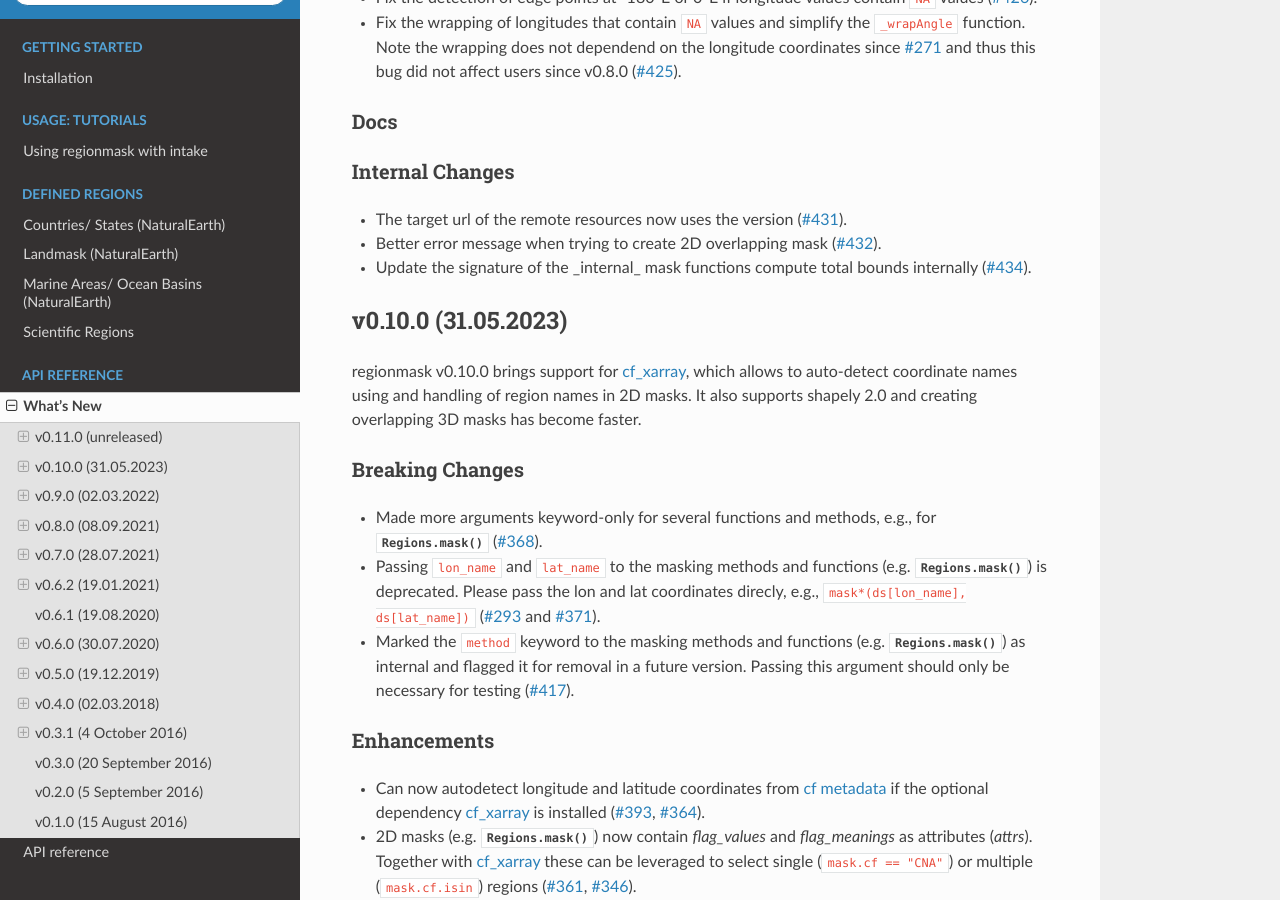
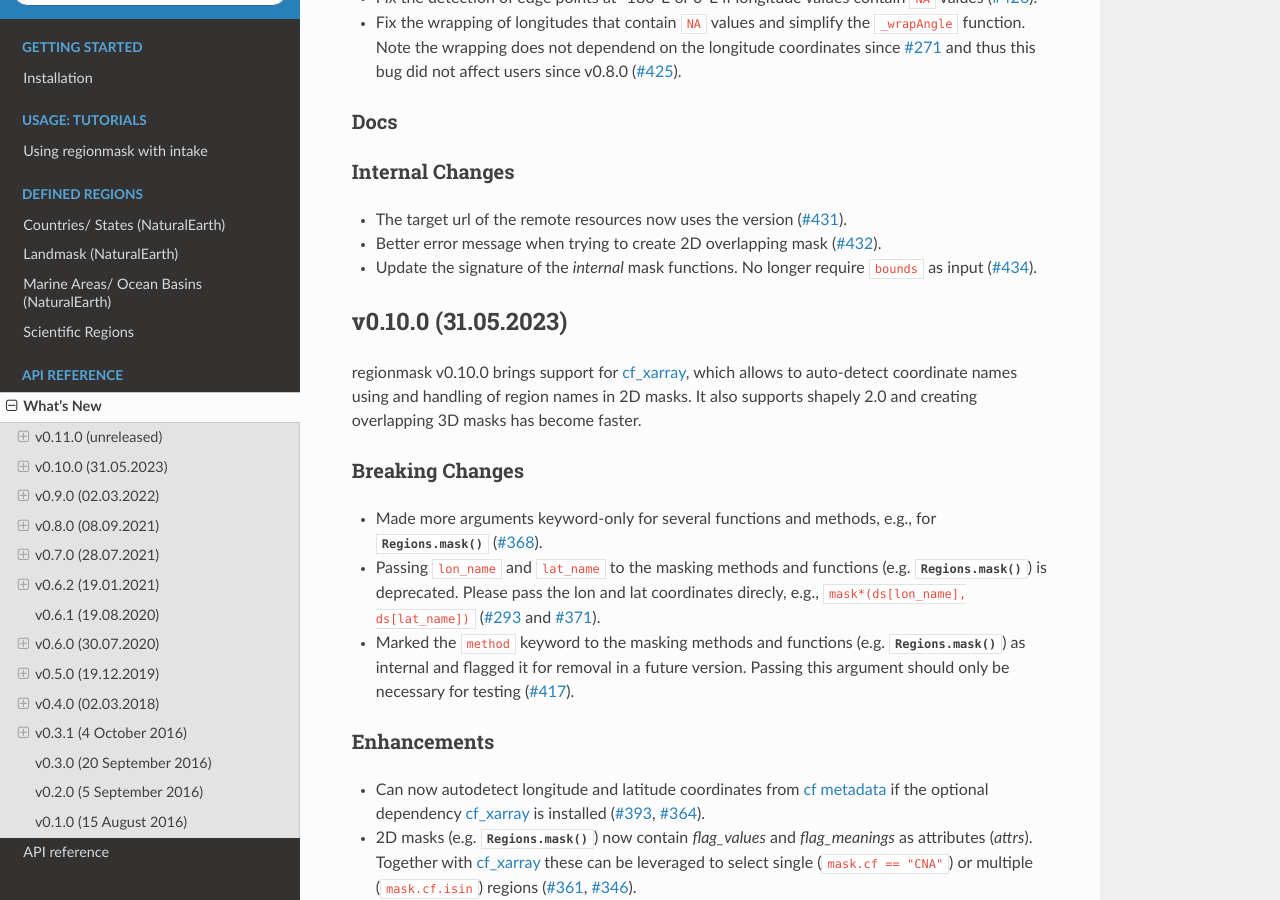
Before and after one commit to regionmask/regionmask, a Sphinx documentation site: the page built from docs/whats_new.rst, in a window 1280 px wide and 900 px high, scrolled down 1135 px. Built offline with Sphinx 7.4.7 and the Read the Docs theme 2.0.0, drawn with Linux system fonts in a browser that asks for light colours; pages that are not in the unit, such as notebooks, are missing from menus; the version number could not be read and is left out.

Commit message:
Update docs/whats_new.rst

```diff
--- a/docs/whats_new.rst
+++ b/docs/whats_new.rst
@@ -66,8 +66,8 @@ Internal Changes
 
 - The target url of the remote resources now uses the version (:pull:`431`).
 - Better error message when trying to create 2D overlapping mask (:issue:`432`).
-- Update the signature of the _internal_ mask functions compute total bounds internally
-  (:issue:`434`).
+- Update the signature of the *internal* mask functions. No longer require ``bounds``
+  as input  (:issue:`434`).
 
 
 v0.10.0 (31.05.2023)
```
